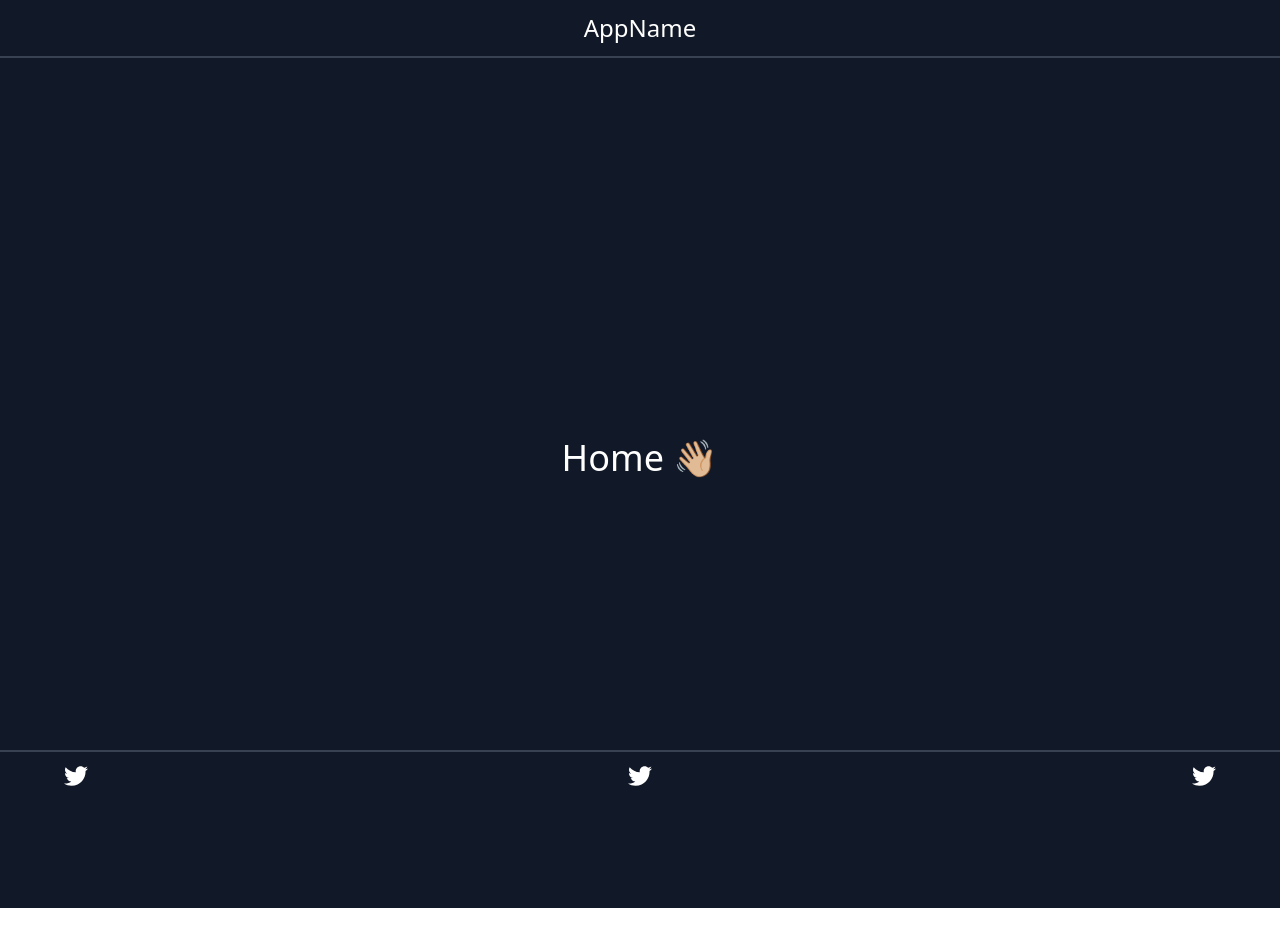
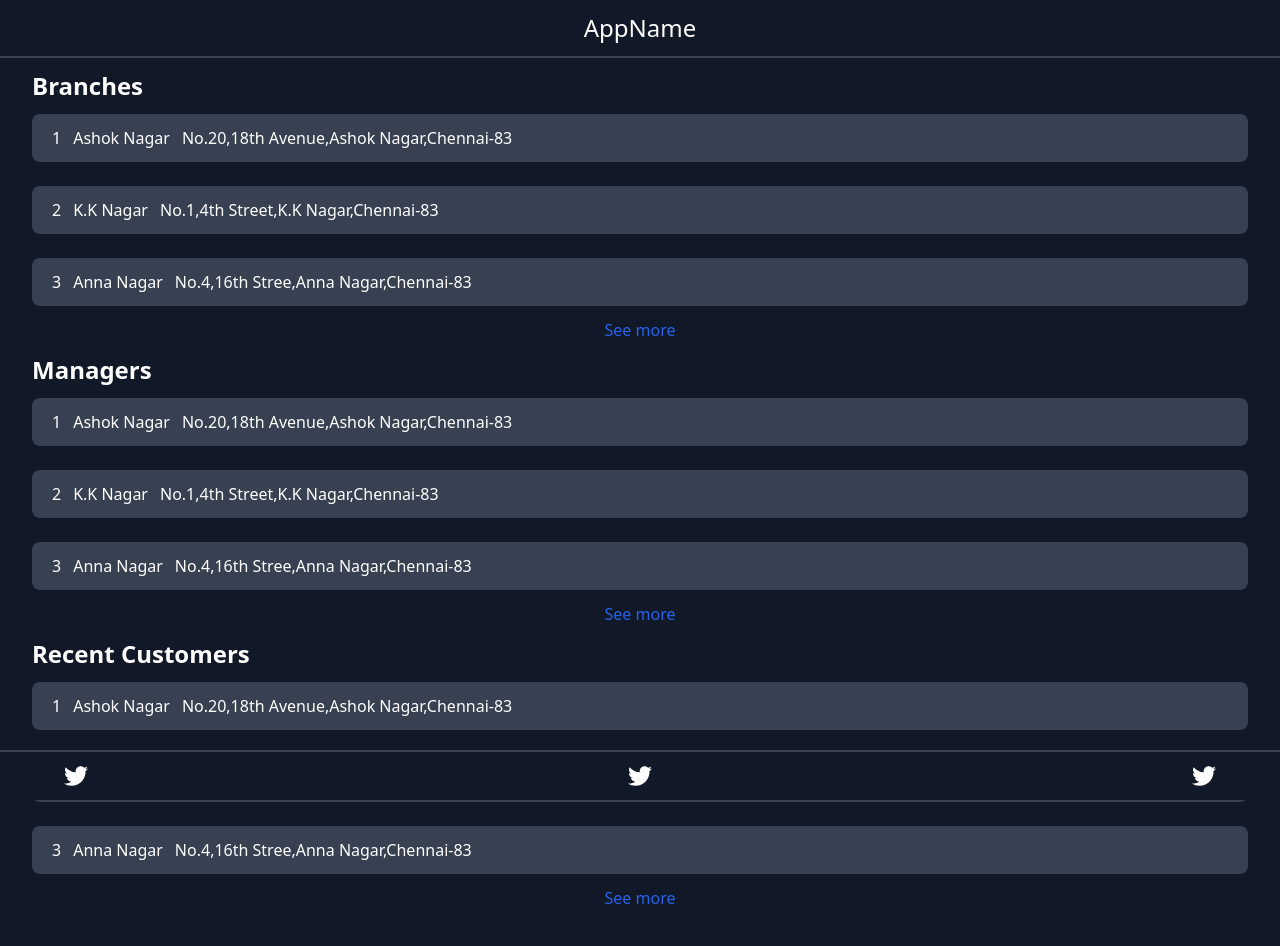
Before and after one commit to manosanjay-g/nfc_smart_card, a Vue app: page / in a window 1280 px wide. Shown: the top 946 px of the page. Before the commit the page ends 908 px from the top, so only its background shows below. Built offline with nearby package versions, Linux system fonts and the light colour scheme.

Commit message:
populated with some data

```diff
--- a/src/screens/HomeScreen.vue
+++ b/src/screens/HomeScreen.vue
@@ -1,8 +1,76 @@
 <script setup></script>
 
 <template>
-  <div class="justify-center flex items-center h-screen">
-    <div class="text-4xl">Home 👋🏼</div>
+  <div class="flex flex-col px-8 pb-8">
+    <section id="manageBranches" class="my-3">
+      <h3 class="text-2xl font-semibold">Branches</h3>
+      <ul class="flex flex-col">
+        <li class="bg-gray-700 py-3 px-5 my-3 rounded-lg flex flex-row gap-3">
+          <p class="font-medium">1</p>
+          <p>Ashok Nagar</p>
+          <p>No.20,18th Avenue,Ashok Nagar,Chennai-83</p>
+        </li>
+        <li class="bg-gray-700 py-3 px-5 my-3 rounded-lg flex flex-row gap-3">
+          <p class="font-medium">2</p>
+          <p>K.K Nagar</p>
+          <p>No.1,4th Street,K.K Nagar,Chennai-83</p>
+        </li>
+        <li class="bg-gray-700 py-3 px-5 my-3 rounded-lg flex flex-row gap-3">
+          <p class="font-medium">3</p>
+          <p>Anna Nagar</p>
+          <p>No.4,16th Stree,Anna Nagar,Chennai-83</p>
+        </li>
+      </ul>
+      <p class="text-blue-600 text-center cursor-pointer hover:text-blue-800">
+        See more
+      </p>
+    </section>
+    <section id="manageBranchManagers" class="mb-3">
+      <h3 class="text-2xl font-semibold">Managers</h3>
+      <ul class="flex flex-col">
+        <li class="bg-gray-700 py-3 px-5 my-3 rounded-lg flex flex-row gap-3">
+          <p class="font-medium">1</p>
+          <p>Ashok Nagar</p>
+          <p>No.20,18th Avenue,Ashok Nagar,Chennai-83</p>
+        </li>
+        <li class="bg-gray-700 py-3 px-5 my-3 rounded-lg flex flex-row gap-3">
+          <p class="font-medium">2</p>
+          <p>K.K Nagar</p>
+          <p>No.1,4th Street,K.K Nagar,Chennai-83</p>
+        </li>
+        <li class="bg-gray-700 py-3 px-5 my-3 rounded-lg flex flex-row gap-3">
+          <p class="font-medium">3</p>
+          <p>Anna Nagar</p>
+          <p>No.4,16th Stree,Anna Nagar,Chennai-83</p>
+        </li>
+      </ul>
+      <p class="text-blue-600 text-center cursor-pointer hover:text-blue-800">
+        See more
+      </p>
+    </section>
+    <section id="manageCustomers">
+      <h3 class="text-2xl font-semibold">Recent Customers</h3>
+      <ul class="flex flex-col">
+        <li class="bg-gray-700 py-3 px-5 my-3 rounded-lg flex flex-row gap-3">
+          <p class="font-medium">1</p>
+          <p>Ashok Nagar</p>
+          <p>No.20,18th Avenue,Ashok Nagar,Chennai-83</p>
+        </li>
+        <li class="bg-gray-700 py-3 px-5 my-3 rounded-lg flex flex-row gap-3">
+          <p class="font-medium">2</p>
+          <p>K.K Nagar</p>
+          <p>No.1,4th Street,K.K Nagar,Chennai-83</p>
+        </li>
+        <li class="bg-gray-700 py-3 px-5 my-3 rounded-lg flex flex-row gap-3">
+          <p class="font-medium">3</p>
+          <p>Anna Nagar</p>
+          <p>No.4,16th Stree,Anna Nagar,Chennai-83</p>
+        </li>
+      </ul>
+      <p class="text-blue-600 text-center cursor-pointer hover:text-blue-800">
+        See more
+      </p>
+    </section>
   </div>
 </template>
 
```
